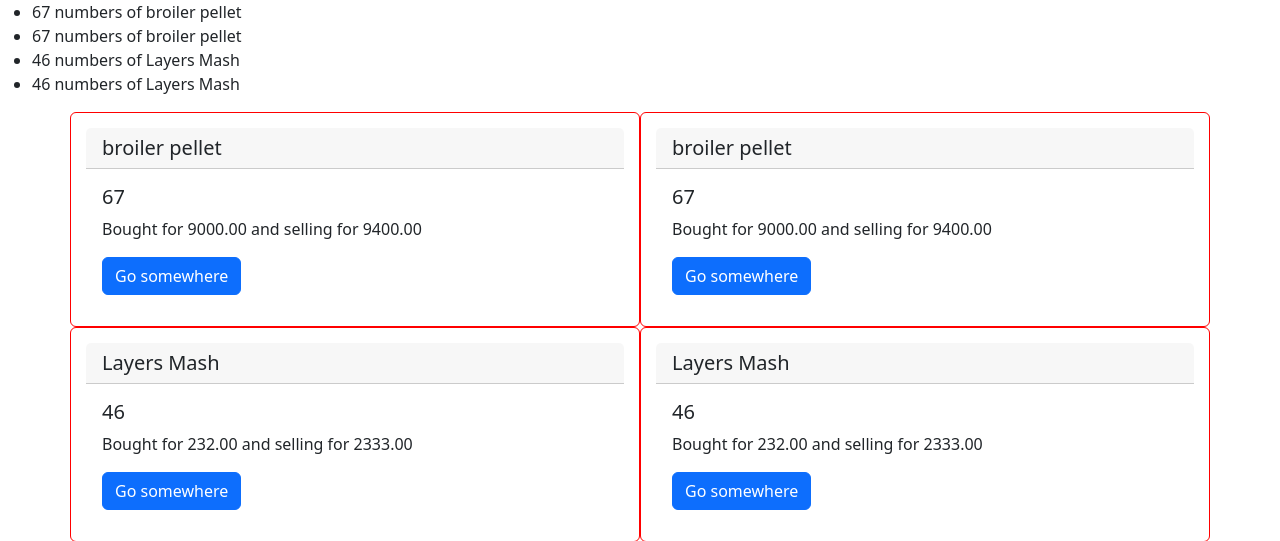
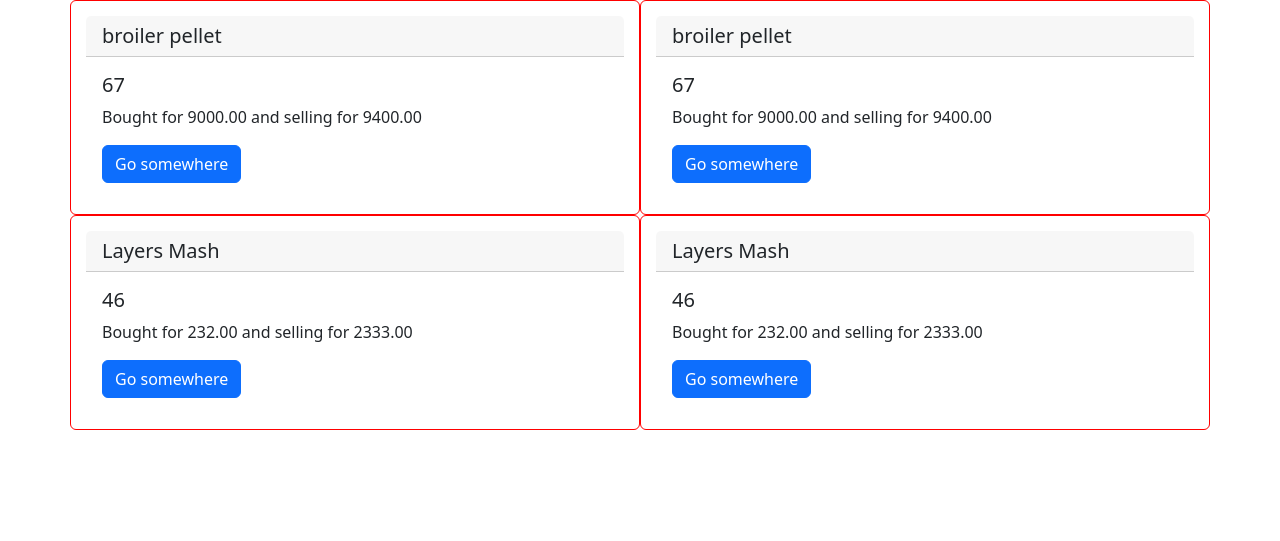
Before and after one commit to TImmykiller5/stock_keeper, a Django app: page /store in a window 1280 px wide. Shown: the top 541 px of the page. Run offline with Django 4.2, Linux system fonts and the light colour scheme; data comes from the database, SQL or seed files in the repository.

Commit message:
first commit

```diff
--- a/store/inventory/templates/store/store_list.html
+++ b/store/inventory/templates/store/store_list.html
@@ -8,15 +8,6 @@
     <link rel="stylesheet" href="{% static 'inventory/style.css' %}">
 </head>
 <body>
-<ul>
-    {% for item in stock %}
-    <li>
-
-        {{ item.quantity }} numbers of {{ item.name }}
-
-    </li>
-    {% endfor %}
-</ul>
 
 <div class="container">
 
```
